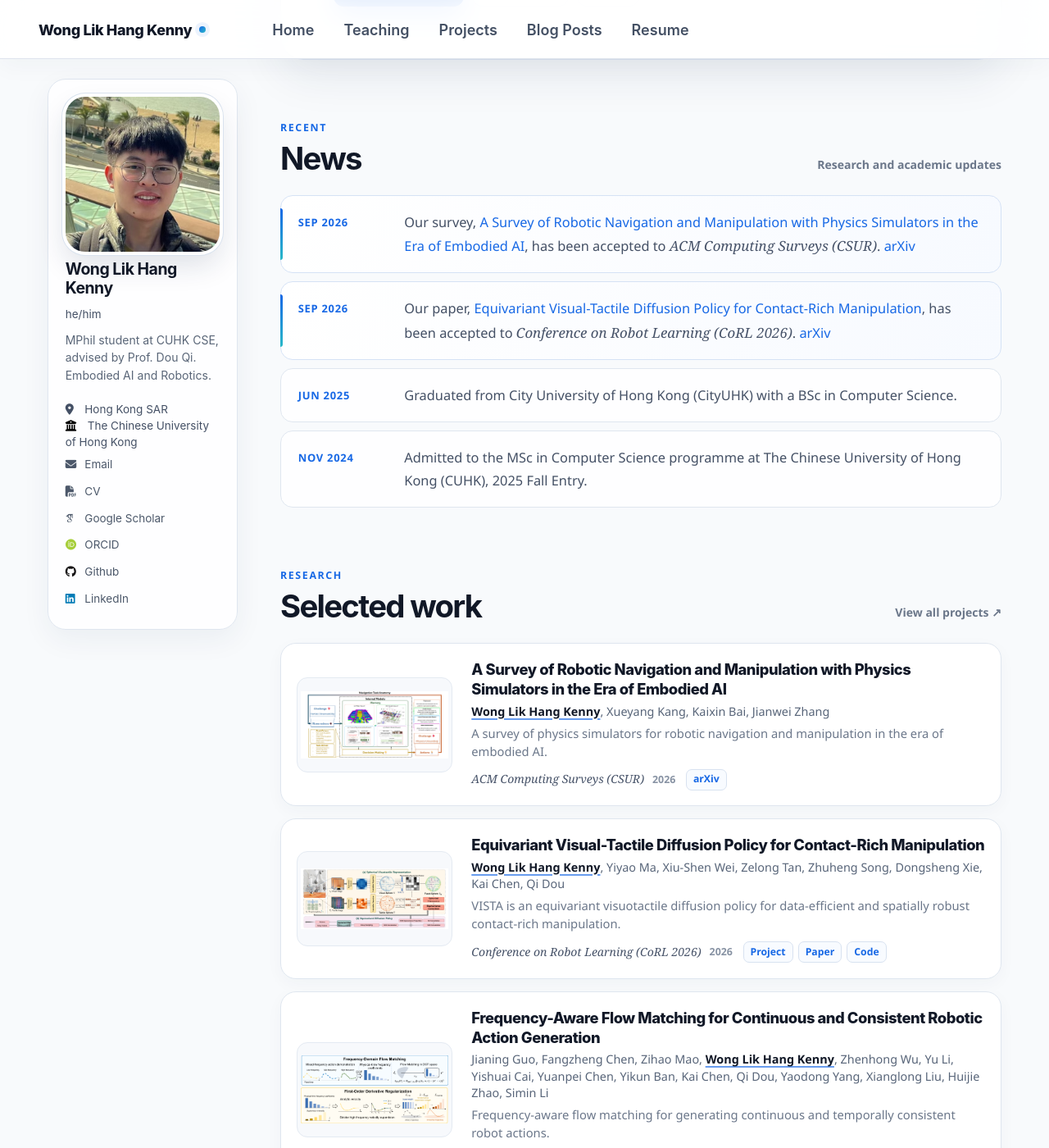
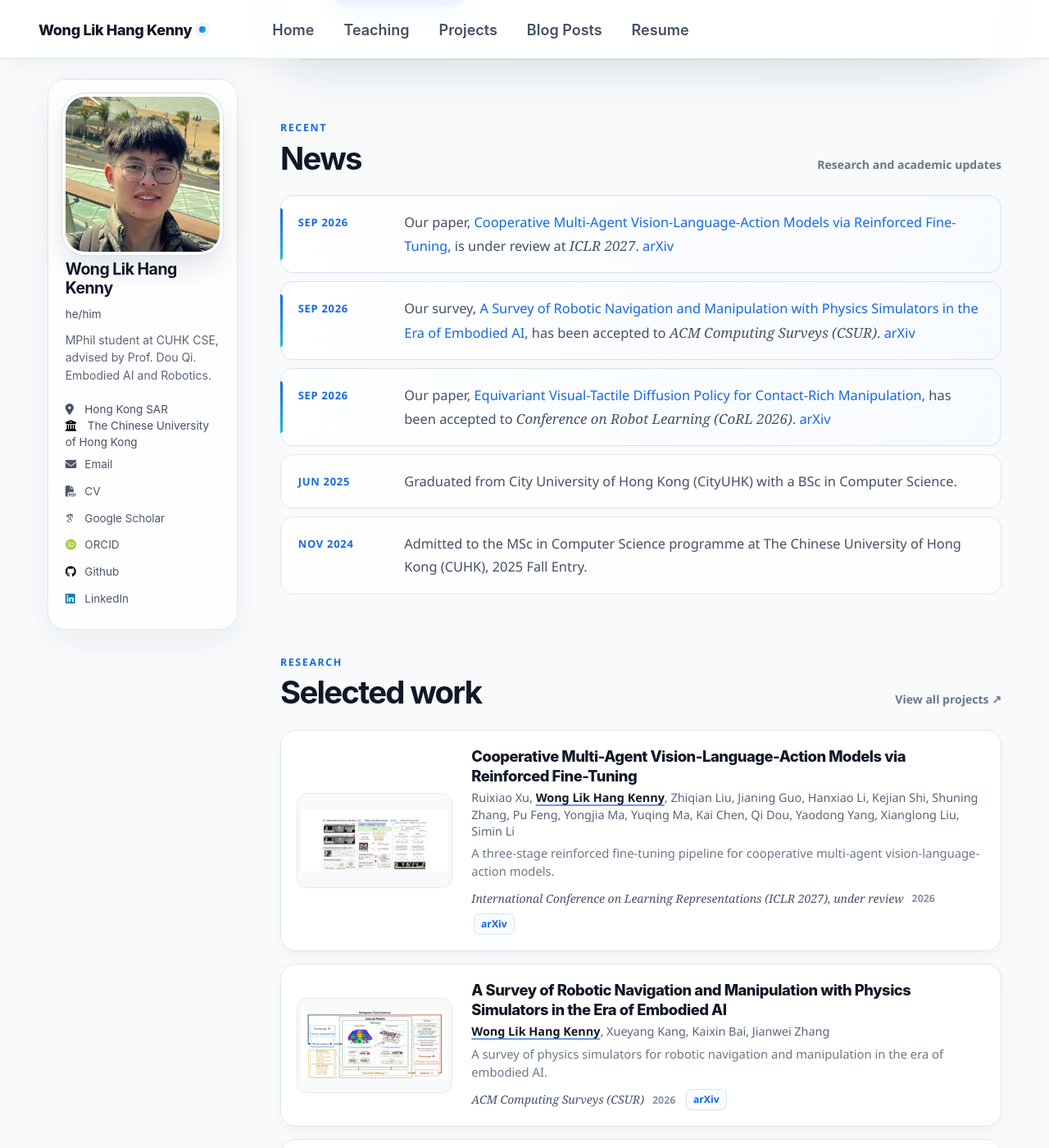
Before and after one commit to Kenn3o3/Kenn3o3.github.io, a Jekyll site: the page built from _pages/about.md, in a window 1280 px wide and 1400 px high, scrolled down 737 px. Shown: the whole window at 82% size. Built offline with Jekyll 4.4.1, drawn with Linux system fonts in a browser that asks for light colours; some web fonts are replaced.

Commit message:
Add the ICLR 2027 multi-agent VLA preprint.
Co-authored-by: Cursor <cursoragent@cursor.com>

````diff
--- a/_pages/about.md
+++ b/_pages/about.md
@@ -25,6 +25,10 @@ redirect_from:
 </div>
 
 <ul class="news-feed">
+  <li class="news-item--paper">
+    <time datetime="2026-09-29">Sep 2026</time>
+    <div>Our paper, <a href="/projects/mavla">Cooperative Multi-Agent Vision-Language-Action Models via Reinforced Fine-Tuning</a>, is under review at <em>ICLR 2027</em>. <a href="https://arxiv.org/abs/2609.36588">arXiv</a></div>
+  </li>
   <li class="news-item--paper">
     <time datetime="2026-09-15">Sep 2026</time>
     <div>Our survey, <a href="/projects/eai-survey">A Survey of Robotic Navigation and Manipulation with Physics Simulators in the Era of Embodied AI</a>, has been accepted to <em>ACM Computing Surveys (CSUR)</em>. <a href="https://arxiv.org/abs/2505.01458">arXiv</a></div>
--- /dev/null
+++ b/_projects/mavla.md
@@ -0,0 +1,35 @@
+---
+layout: single
+title: "Cooperative Multi-Agent Vision-Language-Action Models via Reinforced Fine-Tuning"
+authors: 'Ruixiao Xu, <strong>Wong Lik Hang Kenny</strong>, Zhiqian Liu, Jianing Guo, Hanxiao Li, Kejian Shi, Shuning Zhang, Pu Feng, Yongjia Ma, Yuqing Ma, Kai Chen, Qi Dou, Yaodong Yang, Xianglong Liu, Simin Li'
+venue: International Conference on Learning Representations (ICLR 2027), under review
+highlight_order: 5
+featured: true
+collection: projects
+permalink: /projects/mavla
+excerpt: "A three-stage reinforced fine-tuning pipeline for cooperative multi-agent vision-language-action models."
+date: 2026-09-29
+thumbnail: /images/mavla/thumbnail.png
+arxiv_url: https://arxiv.org/abs/2609.36588
+---
+
+Under review at the **International Conference on Learning Representations (ICLR 2027)**. Preprint: [arXiv:2609.36588](https://arxiv.org/abs/2609.36588)
+
+The paper studies reinforced fine-tuning for cooperative multi-agent vision-language-action models. The pipeline has three stages: initialization-aware data collection, offline credit-filtered tuning, and online latent-space reinforcement learning. It is evaluated with π₀ and π₀.₅ on RoboTwin, RoboFactory, and real-world manipulation with two Franka robots.
+
+![Three-stage reinforced fine-tuning pipeline for multi-agent VLAs](/images/mavla/thumbnail.png)
+
+## BibTeX Citation
+
+```bibtex
+@misc{xu2026cooperative,
+  title={Cooperative Multi-Agent Vision-Language-Action Models via Reinforced Fine-Tuning},
+  author={Xu, Ruixiao and Wong, Lik Hang Kenny and Liu, Zhiqian and Guo, Jianing and Li, Hanxiao and Shi, Kejian and Zhang, Shuning and Feng, Pu and Ma, Yongjia and Ma, Yuqing and Chen, Kai and Dou, Qi and Yang, Yaodong and Liu, Xianglong and Li, Simin},
+  year={2026},
+  eprint={2609.36588},
+  archivePrefix={arXiv},
+  primaryClass={cs.RO},
+  url={https://arxiv.org/abs/2609.36588},
+  note={Under review at ICLR 2027}
+}
+```
````
Also changed, not shown: images/mavla/thumbnail.png (added).
